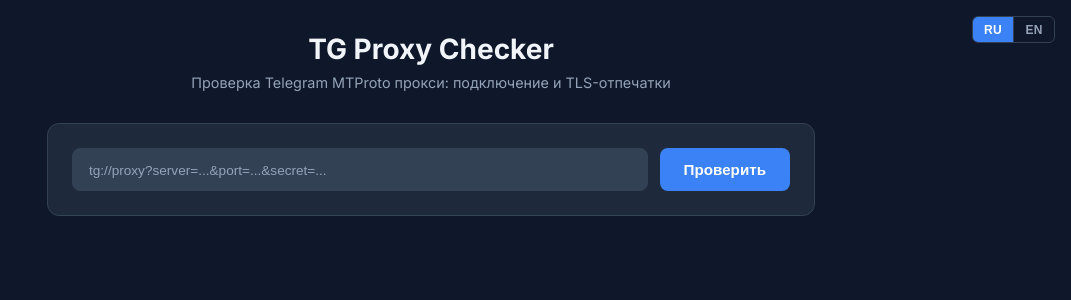
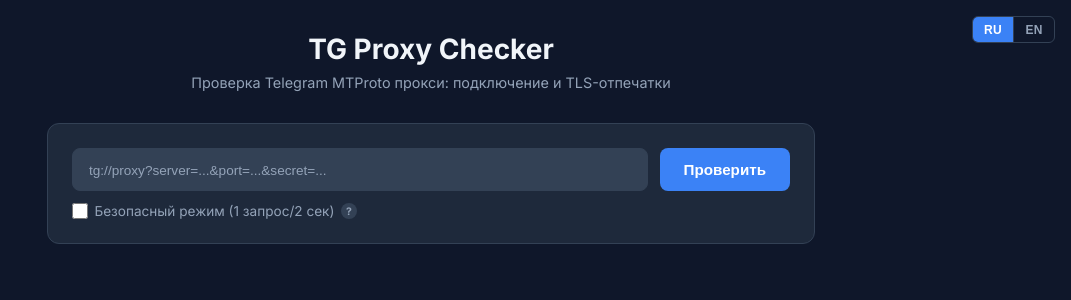
Before and after one commit to orgik/check_tg_proxy, a FastAPI app: page / in a window 1280 px wide. Shown: the top 300 px of the page, without its empty margins (209-1280 px from the left). Run offline with FastAPI, Linux system fonts and the light colour scheme.

Commit message:
Add safe mode checkbox (2s delay) to bypass SYN rate limiters

```diff
--- a/app/checks/fingerprint_check.py
+++ b/app/checks/fingerprint_check.py
@@ -104,7 +104,7 @@ async def _check_parallel(patched: bytes, host: str, port: int, count: int = 5)
         return {"success": False, "duration_ms": 0, "error": str(e)}
 
 
-async def run_all_fingerprint_checks(host: str, port: int, sni: str) -> list[dict]:
+async def run_all_fingerprint_checks(host: str, port: int, sni: str, delay: float = 0) -> list[dict]:
     if not sni:
         return []
 
@@ -121,8 +121,12 @@ async def run_all_fingerprint_checks(host: str, port: int, sni: str) -> list[dic
     for name, patched in prepared:
         sr = await _check_single(patched, host, port)
         results.append({"client_name": name, "mode": "single", **sr})
+        if delay:
+            await asyncio.sleep(delay)
 
         pr = await _check_parallel(patched, host, port)
         results.append({"client_name": name, "mode": "parallel", **pr})
+        if delay:
+            await asyncio.sleep(delay)
 
     return results
--- a/app/models.py
+++ b/app/models.py
@@ -4,6 +4,7 @@ from typing import Optional
 
 class CheckRequest(BaseModel):
     proxy_link: str
+    safe_mode: bool = False
 
 
 class CheckResponse(BaseModel):
--- a/app/routers/api.py
+++ b/app/routers/api.py
@@ -12,7 +12,7 @@ router = APIRouter(prefix="/api")
 async def create_check(req: CheckRequest, request: Request):
     ip = request.client.host if request.client else ""
     try:
-        task_id, info = await submit_check(req.proxy_link, ip)
+        task_id, info = await submit_check(req.proxy_link, ip, safe_mode=req.safe_mode)
     except ValueError as e:
         return JSONResponse(status_code=400, content={"detail": str(e)})
 
--- a/static/css/style.css
+++ b/static/css/style.css
@@ -343,6 +343,53 @@ h1 {
 
 .hidden { display: none !important; }
 
+.check-options {
+    margin-top: 0.75rem;
+    display: flex;
+    gap: 1rem;
+    flex-wrap: wrap;
+}
+
+.checkbox-label {
+    display: flex;
+    align-items: center;
+    gap: 0.4rem;
+    font-size: 0.85rem;
+    color: var(--text-secondary);
+    cursor: pointer;
+    user-select: none;
+}
+
+.checkbox-label input[type="checkbox"] {
+    width: 16px;
+    height: 16px;
+    accent-color: var(--accent);
+    cursor: pointer;
+}
+
+.option-hint {
+    display: inline-flex;
+    align-items: center;
+    justify-content: center;
+    width: 16px;
+    height: 16px;
+    border-radius: 50%;
+    background: var(--bg-input);
+    font-size: 0.65rem;
+    font-weight: 700;
+    color: var(--text-secondary);
+    cursor: help;
+    border-bottom: none !important;
+}
+
+.option-hint .tooltip {
+    bottom: calc(100% + 10px);
+    left: auto;
+    right: -10px;
+    transform: none;
+    max-width: 280px;
+}
+
 .share-btn {
     display: flex;
     align-items: center;
--- a/static/js/app.js
+++ b/static/js/app.js
@@ -59,6 +59,8 @@ const LANGS = {
         dns_direct_ip: '(прямой IP, DNS не требуется)',
         share_btn: 'Поделиться',
         share_copied: 'Скопировано!',
+        safe_mode: 'Безопасный режим (1 запрос/2 сек)',
+        tip_safe_mode: 'Некоторые прокси используют SYN rate limiter (MTproxy-reanimation). В безопасном режиме все проверки идут с интервалом 1 сек между подключениями, чтобы не попасть под блокировку. Проверка займёт больше времени.',
         mtproto_label: 'MTProto',
         mtproto_ok: 'Прокси отвечает',
         mtproto_kept_alive: 'Соединение удержано',
@@ -135,6 +137,8 @@ const LANGS = {
         dns_direct_ip: '(direct IP, no DNS needed)',
         share_btn: 'Share',
         share_copied: 'Copied!',
+        safe_mode: 'Safe mode (1 req/2 sec)',
+        tip_safe_mode: 'Some proxies use SYN rate limiter (MTproxy-reanimation). Safe mode adds 1 second delay between all connections to avoid being blocked. Checks will take longer.',
         mtproto_label: 'MTProto',
         mtproto_ok: 'Proxy responds',
         mtproto_kept_alive: 'Connection kept alive',
@@ -187,7 +191,8 @@ form.addEventListener('submit', async (e) => {
     statusText.textContent = t('submitting');
     errorMsg.classList.add('hidden'); resultsDiv.classList.add('hidden'); lastResults = null;
     try {
-        const res = await fetch('/api/check', { method: 'POST', headers: { 'Content-Type': 'application/json' }, body: JSON.stringify({ proxy_link: link }) });
+        const safeMode = document.getElementById('safeMode').checked;
+        const res = await fetch('/api/check', { method: 'POST', headers: { 'Content-Type': 'application/json' }, body: JSON.stringify({ proxy_link: link, safe_mode: safeMode }) });
         if (!res.ok) { const data = await res.json(); throw new Error(data.detail || t('request_error')); }
         const { task_id } = await res.json();
         currentCheckId = task_id;
--- a/templates/index.html
+++ b/templates/index.html
@@ -4,7 +4,7 @@
     <meta charset="UTF-8">
     <meta name="viewport" content="width=device-width, initial-scale=1.0">
     <title>TG Proxy Checker</title>
-    <link rel="stylesheet" href="/static/css/style.css?v=8">
+    <link rel="stylesheet" href="/static/css/style.css?v=10">
     <link rel="preconnect" href="https://fonts.googleapis.com">
     <link href="https://fonts.googleapis.com/css2?family=Inter:wght@400;500;600;700&display=swap" rel="stylesheet">
 </head>
@@ -25,6 +25,13 @@
                     <button type="submit" class="btn" id="checkBtn" data-i18n="check_btn"></button>
                 </div>
             </form>
+            <div class="check-options">
+                <label class="checkbox-label">
+                    <input type="checkbox" id="safeMode">
+                    <span data-i18n="safe_mode"></span>
+                    <span class="has-tooltip option-hint">?<span class="tooltip" data-i18n="tip_safe_mode"></span></span>
+                </label>
+            </div>
             <div id="statusBar" class="status-bar hidden">
                 <div class="spinner" id="spinner"></div>
                 <span id="statusText"></span>
@@ -112,6 +119,6 @@
         </div>
     </div>
 
-    <script src="/static/js/app.js?v=9"></script>
+    <script src="/static/js/app.js?v=11"></script>
 </body>
 </html>
```
Also changed, not shown: app/checks/diagnostics.py (+10 -3 lines), app/checks/runner.py (+47 -22 lines).
